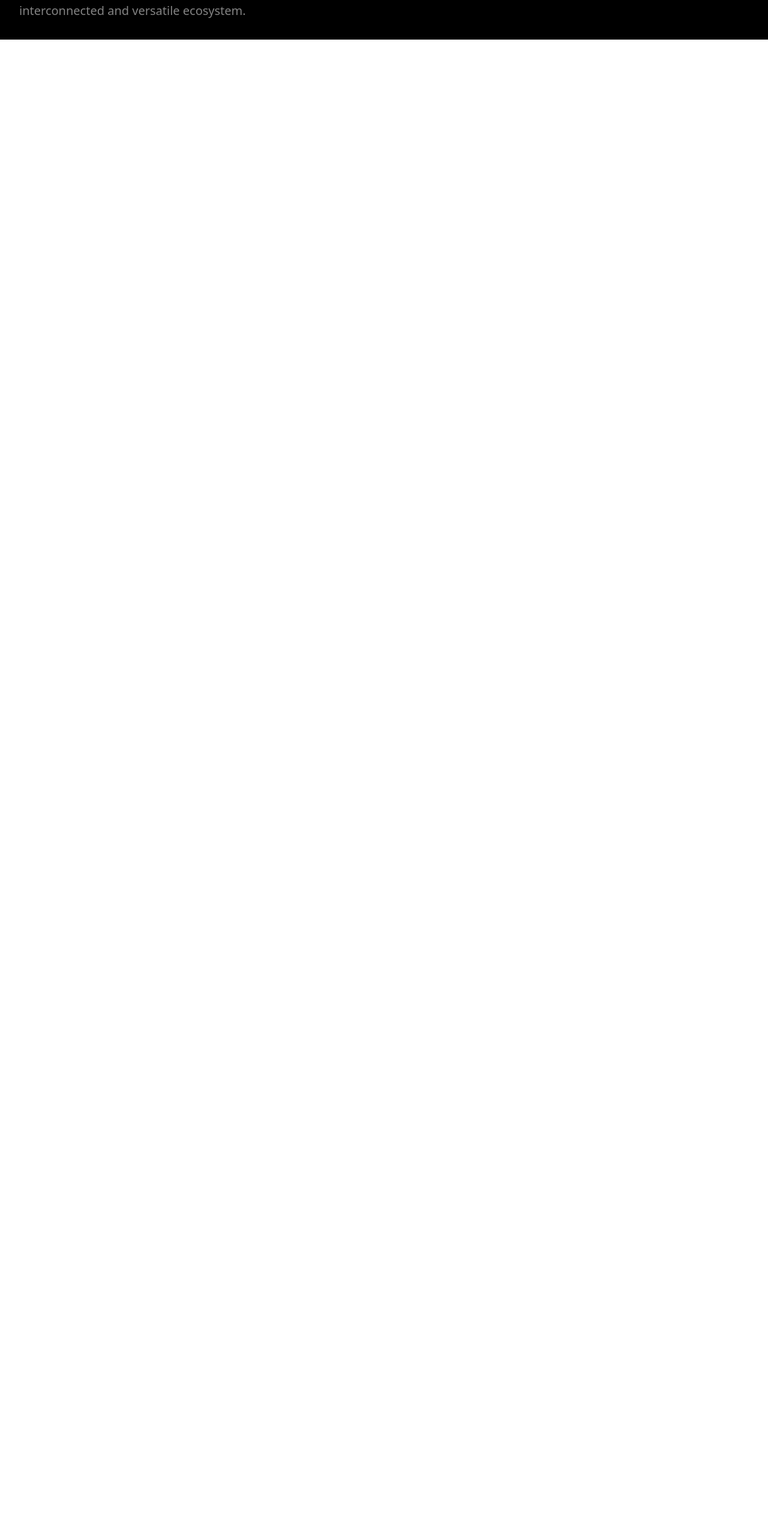
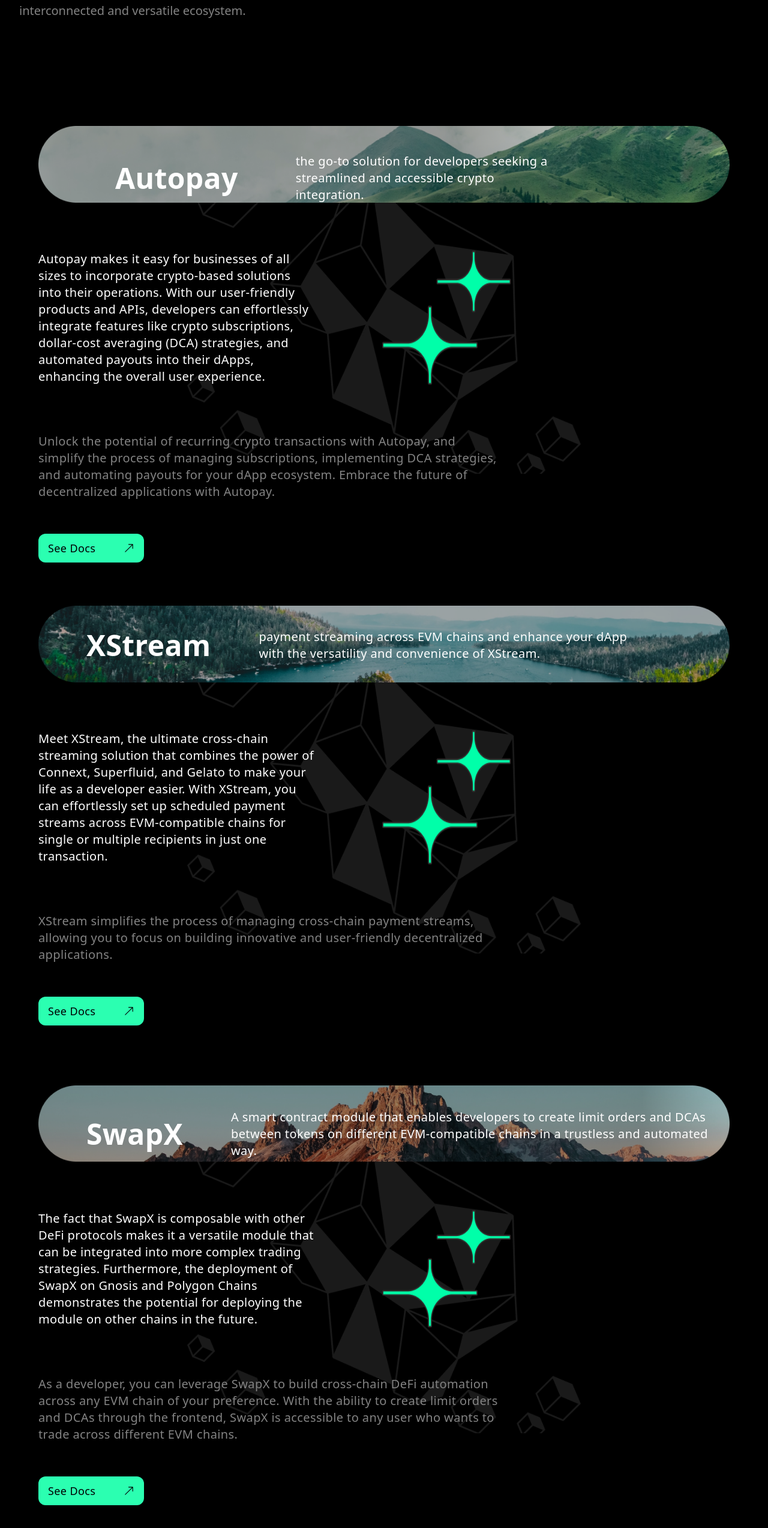
Before and after one commit to SnehaSahu17/Assignment, a React (Create React App) app: page / in a window 1280 px wide. Shown: the part 2261-4809 px from the top of the page at 60% size. Before the commit the page ends 2327 px from the top, so only its background shows below. Built offline with nearby package versions, Linux system fonts and the light colour scheme; what tailwindcss-font-inter would draw is missing.

Commit message:
minor changes

```diff
--- a/src/App.js
+++ b/src/App.js
@@ -12,22 +12,22 @@
 function App() {
   return (
     <div className="bg-black backdrop-blur w-full h-full font-inter">
-     <div className="pt-20 md:px-28"><Navbar/></div>
+     <div className="pt-20 px-4 md:px-28"><Navbar/></div>
     <div className=" px-4 md:px-28"> <SectionOne/> </div>
 
      <SectionTwo/>
-     {/*
+
      <Autopay/>
 
      <Xstream/>
 
      <Swapx/>
 
-     <ForDeveloper/>
+     {/* <ForDeveloper/>
 
      <Sponser/>
 
-     <div className="pb-20"><Footer/></div>   */}
+     <div className="pb-20"><Footer/></div>    */}
      </div>
 
   );
--- a/src/components/Autopay.js
+++ b/src/components/Autopay.js
@@ -7,7 +7,7 @@
 
 function Autopay() {
   return (
-    <div className="sm:w-[90%] h-[983px] md:h-[800px] relative mt-10 sm:mt-36  mx-auto text-[#FFFFFF] leading-8 tracking-wide ">
+    <div className="w-[390px] sm:w-[90%]  h-[983px] md:h-[800px] relative mt-10 sm:mt-36  mx-auto text-[#FFFFFF] leading-8 tracking-wide ">
       <img src={Back} className="w-[656.01px] mx-auto hidden sm:flex"></img>
       <div className="absolute  top-0 ">
         <div className="w-full relative  ">
--- a/src/components/Swapx.js
+++ b/src/components/Swapx.js
@@ -7,7 +7,7 @@
 
 function Swapx() {
   return (
-    <div className="sm:w-[90%] relative  mt-10 md:mt-0 h-[983px] md:h-[800px] mx-auto text-[#FFFFFF] leading-8 tracking-wide ">
+    <div className="w-[390px] sm:w-[90%]  relative  mt-10 md:mt-0 h-[983px] md:h-[800px] mx-auto text-[#FFFFFF] leading-8 tracking-wide ">
     <img src={Back} className="w-[656.01px] mx-auto hidden sm:flex"></img>
     <div className="absolute  top-0 ">
       <div className="w-full relative  ">
--- a/src/components/Xstream.js
+++ b/src/components/Xstream.js
@@ -7,7 +7,7 @@
 
 function Xstream() {
   return (
-    <div className="sm:w-[90%] relative  mt-10  md:mt-0 h-[983px] md:h-[800px] mx-auto text-[#FFFFFF] leading-8 tracking-wide ">
+    <div className="w-[390px] sm:w-[90%] relative  mt-10  md:mt-0 h-[983px] md:h-[800px] mx-auto text-[#FFFFFF] leading-8 tracking-wide ">
       <img src={Back} className="w-[656.01px] mx-auto hidden sm:flex"></img>
       <div className="absolute  top-0 ">
         <div className="w-full relative  ">
```
